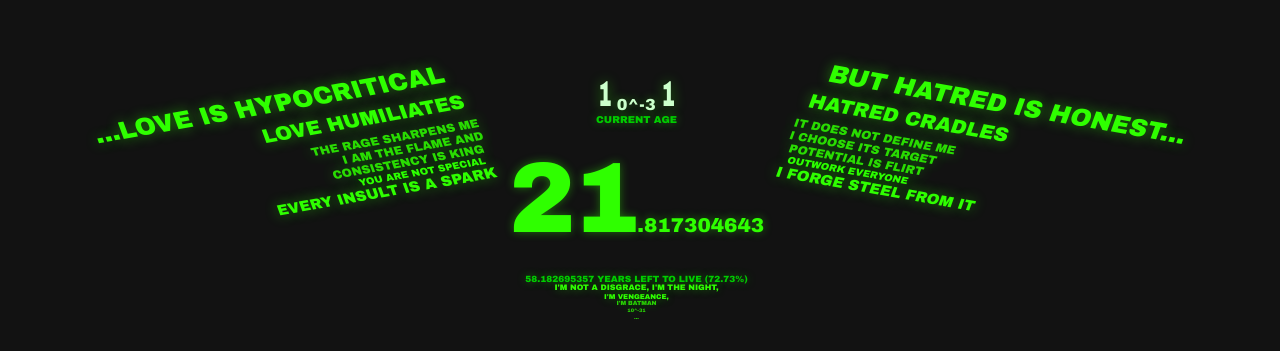
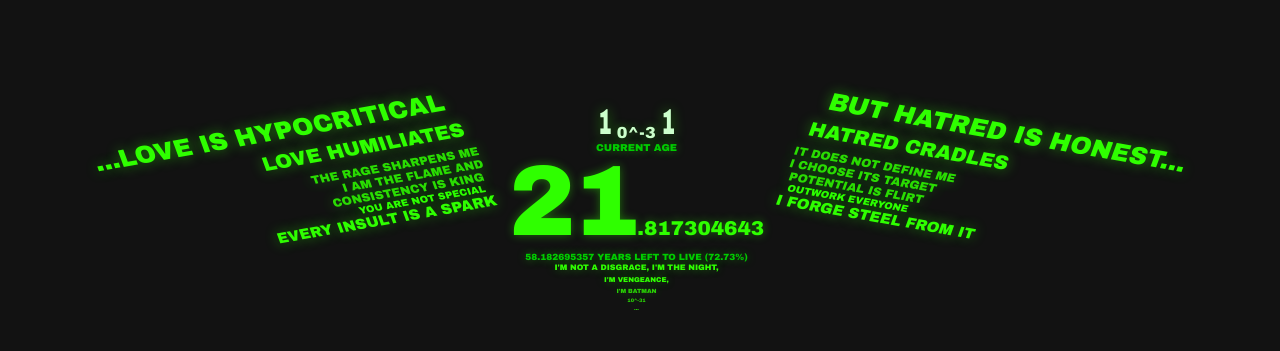
Before and after one commit to piedpiper425/agetimer2, a plain HTML site: page index.html in a window 1280 px wide. Shown: the part 137-488 px from the top of the page. Drawn offline with Linux system fonts and the light colour scheme.

Commit message:
Update index.html

```diff
--- a/index.html
+++ b/index.html
@@ -102,7 +102,7 @@
         .timer-box {
             display: flex;
             align-items: baseline;
-            line-height: 0;
+            line-height: 1;
             margin-top: 0px;
         }
 
@@ -110,7 +110,7 @@
             font-size: 10rem;
             margin: 0;
             letter-spacing: -4px;
-            line-height: 1.5;
+            line-height: 1;
         }
 
         #age-decimal {
@@ -132,7 +132,7 @@
             margin-bottom: 0px;
         }
 
-        .tail-line { line-height: 1; }
+        .tail-line { line-height: 1.5; }
         .t1 { font-size: 0.8rem; }
         .t2 { font-size: 0.7rem; margin-top: 2px; }
         .t3 { font-size: 0.6rem; margin-top: 2px; opacity: 0.8; }
```
